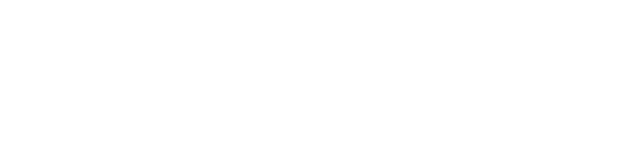
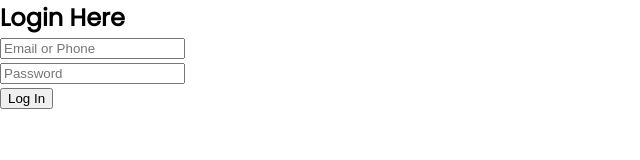
Before and after one commit to saeed90webdev/login-1, a plain HTML site: page index.html in a window 1280 px wide. Shown: the whole page, without its empty margins (0-640 px from the left). Drawn offline with Linux system fonts and the light colour scheme.

Commit message:
add html codes

```diff
--- a/index.html
+++ b/index.html
@@ -10,6 +10,21 @@
     <title>login</title>
 </head>
 <body>
-
+    <div class="wrapper">
+        <div class="shape shape--one"></div>
+        <div class="shape shape--two"></div>
+        <form class="form">
+            <h2 class="form__title">Login Here</h2>
+            <div>
+                <lable class="form__lable" for="username"></lable>
+                <input type="text" class="form__input" id="username" placeholder="Email or Phone">
+            </div>
+            <div>
+                <lable class="form__lable" for="password"></lable>
+                <input type="text" class="form__input" id="password" placeholder="Password">
+            </div>
+            <button type="submit" class="form__submit-btn">Log In</button>
+        </form>
+    </div>
 </body>
 </html>
```
